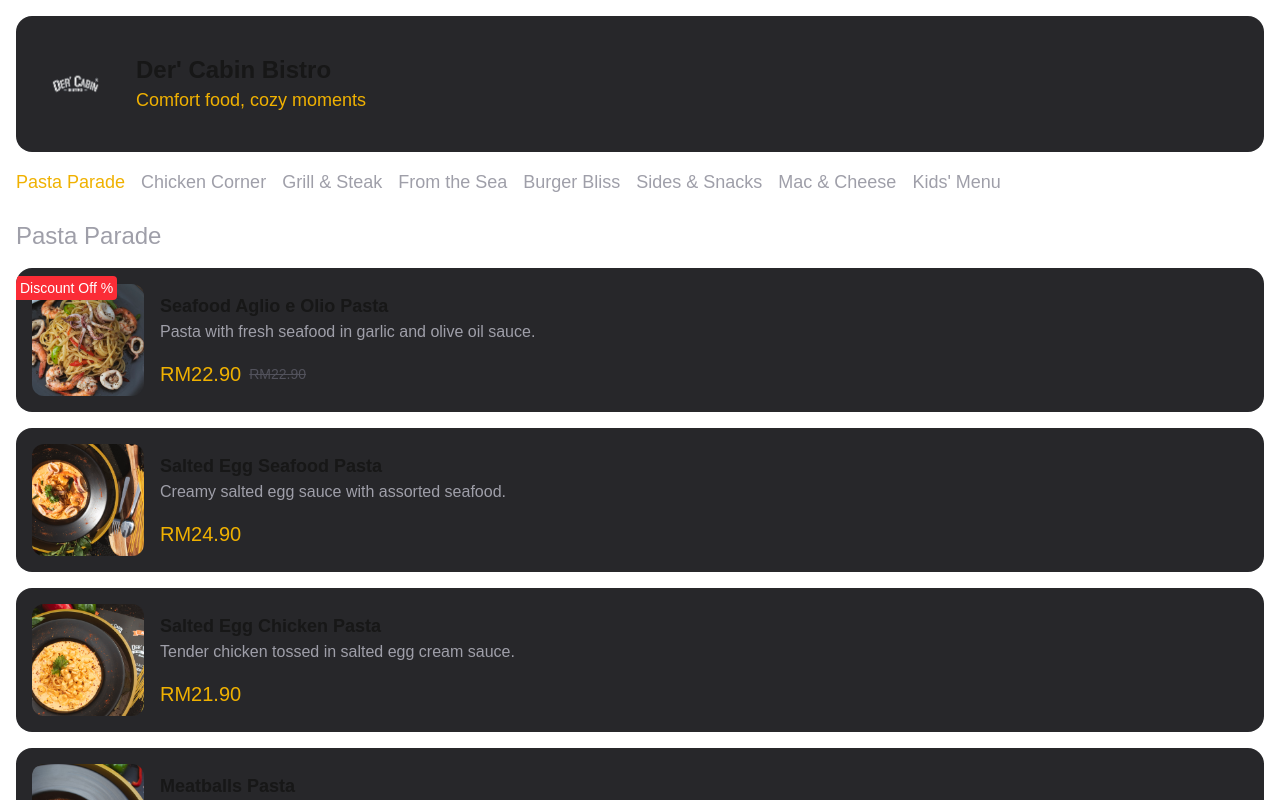
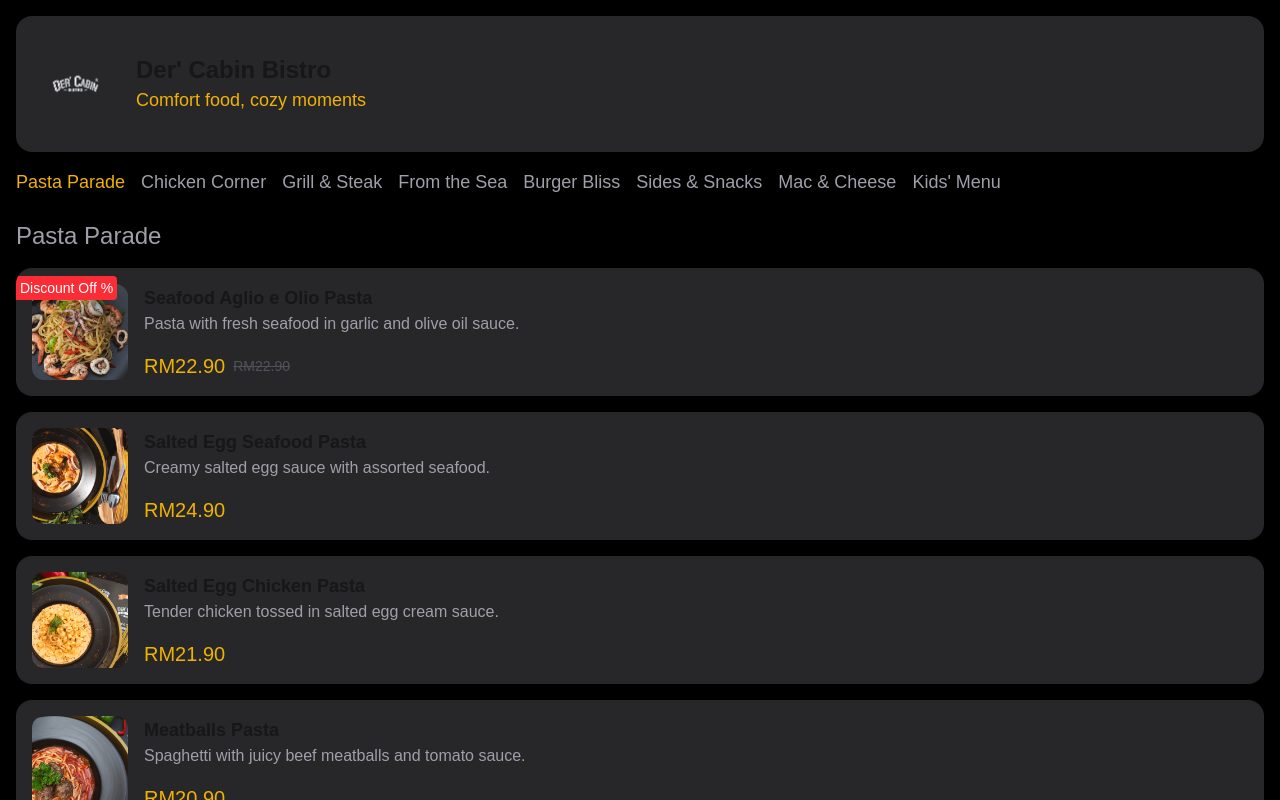
Before and after one commit to citrusarc/der-cabin-dining-app, a Next.js app: page /child in a window 1280 px wide. Shown: the top 800 px of the page. Built offline with nearby package versions, Linux system fonts and the light colour scheme; some icons are missing.

Commit message:
uninstall heroui

```diff
--- a/app/child/page.tsx
+++ b/app/child/page.tsx
@@ -23,7 +23,7 @@ export default function ChildHomePage() {
   }
 
   return (
-    <div className="flex flex-col gap-4 p-4">
+    <div className="flex flex-col gap-4 p-4 bg-black">
       <div className="flex flex-row px-6 py-8 gap-6 w-full items-center rounded-2xl bg-zinc-800">
         <Image
           src="/Images/brand-logo.png"
@@ -74,7 +74,7 @@ export default function ChildHomePage() {
                       Discount Off %
                     </p>
                   )}
-                  <div className="relative w-28 h-28 aspect-square rounded-xl overflow-hidden flex-shrink-0">
+                  <div className="relative w-24 h-24 aspect-square rounded-xl overflow-hidden flex-shrink-0">
                     <Image
                       fill
                       src={item.image}
```
Also changed, not shown: 1 other file (tests, documents, lock files or other folders).
